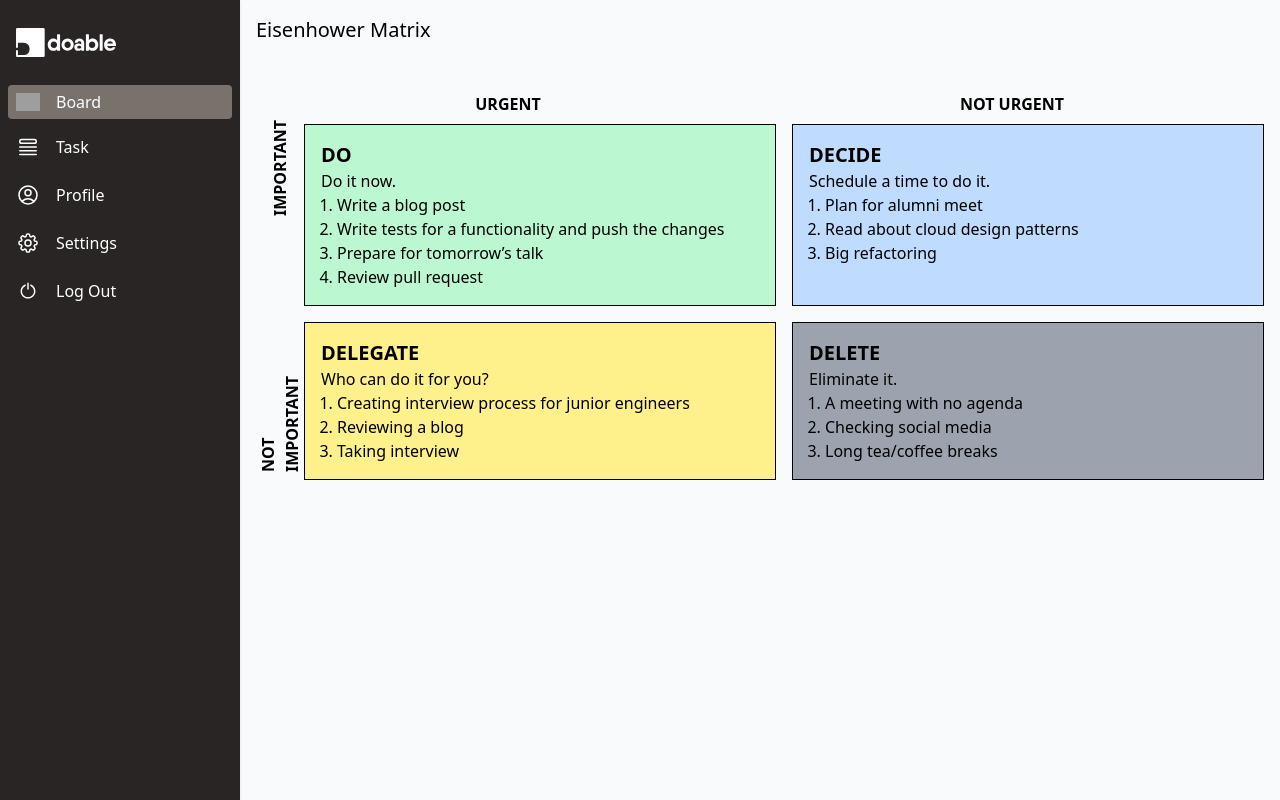
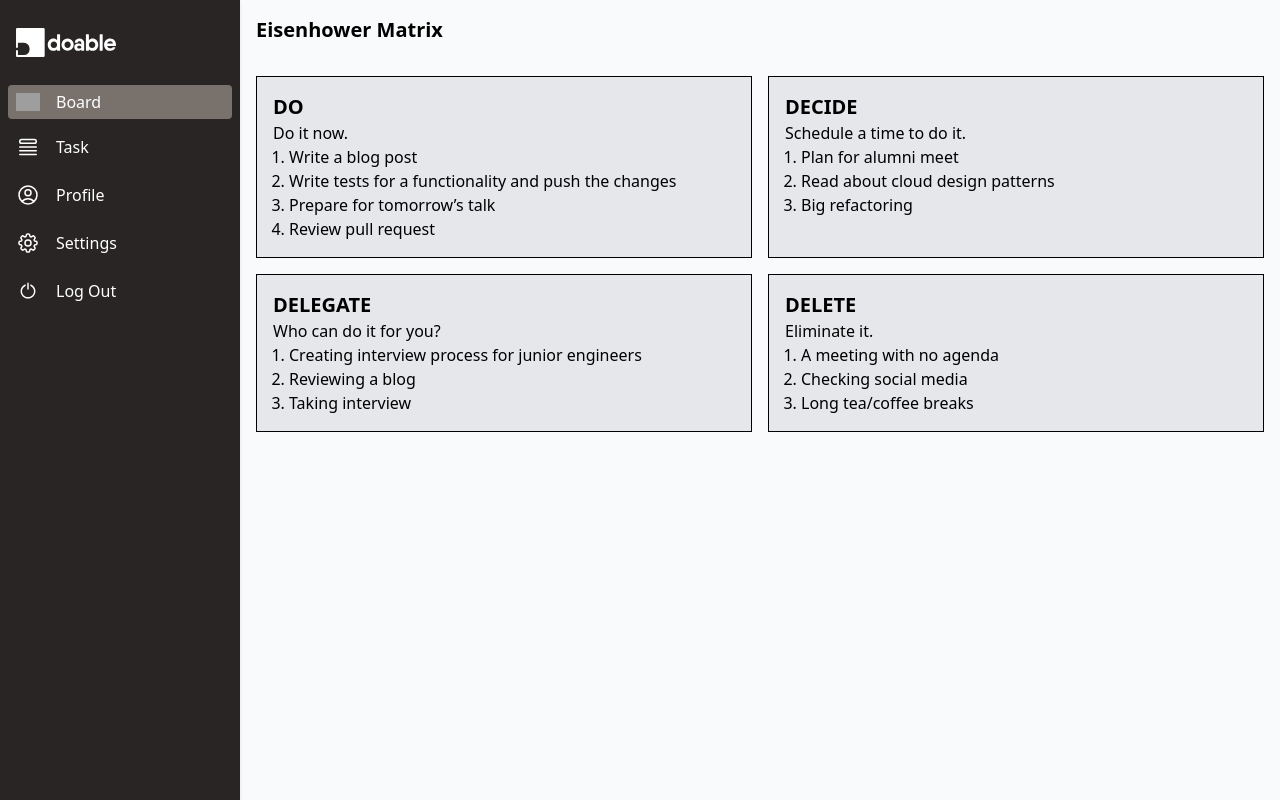
Before and after one commit to krvilte/Doable, a React (Vite) app: page /board in a window 1280 px wide. Built offline with nearby package versions, Linux system fonts and the light colour scheme; no server answers; sample sign-in values are in the browser's storage; grey boxes are pictures that could not be loaded.

Commit message:
add initial matrix structure

```diff
--- a/src/pages/board/index.jsx
+++ b/src/pages/board/index.jsx
@@ -6,24 +6,12 @@ const Board = () => {
     <Layout>
       <main>
         <div className="m-4">
-          <h1 className="text-xl">Eisenhower Matrix</h1>
+          <h1 className="text-xl font-semibold">Eisenhower Matrix</h1>
 
-          <div className=" mx-auto mt-10">
-            <div className="hidden md:flex justify-between">
-              <div className="w-1/2 text-center font-bold py-2">URGENT</div>
-              <div className="w-1/2 text-center font-bold py-2">NOT URGENT</div>
-            </div>
+          <div className=" mx-auto mt-8">
             <div className="flex">
-              <div className="hidden w-12 md:flex flex-col justify-between">
-                <div className="font-bold py-14 transform -rotate-90 writing-mode-vertical-rl">
-                  IMPORTANT
-                </div>
-                <div className="font-bold py-2 transform -rotate-90 writing-mode-vertical-rl ">
-                  NOT IMPORTANT
-                </div>
-              </div>
               <div className="grid grid-cols-1 md:grid-cols-2 gap-4 w-full">
-                <div className="bg-green-200 p-4 border border-black">
+                <div className="bg-gray-200 p-4 border border-black">
                   <div className="text-left font-bold text-xl">DO</div>
                   <p>Do it now.</p>
                   <ol className="list-decimal ml-4">
@@ -35,7 +23,7 @@ const Board = () => {
                     <li>Review pull request</li>
                   </ol>
                 </div>
-                <div className="bg-blue-200 p-4 border border-black">
+                <div className="bg-gray-200 p-4 border border-black">
                   <div className="text-left font-bold text-xl">DECIDE</div>
                   <p>Schedule a time to do it.</p>
                   <ol className="list-decimal ml-4">
@@ -44,7 +32,7 @@ const Board = () => {
                     <li>Big refactoring</li>
                   </ol>
                 </div>
-                <div className="bg-yellow-200 p-4 border border-black">
+                <div className="bg-gray-200 p-4 border border-black">
                   <div className="text-left font-bold text-xl">DELEGATE</div>
                   <p>Who can do it for you?</p>
                   <ol className="list-decimal ml-4">
@@ -53,7 +41,7 @@ const Board = () => {
                     <li>Taking interview</li>
                   </ol>
                 </div>
-                <div className="bg-gray-400 p-4 border border-black">
+                <div className="bg-gray-200 p-4 border border-black">
                   <div className="text-left font-bold text-xl">DELETE</div>
                   <p>Eliminate it.</p>
                   <ol className="list-decimal ml-4">
```
